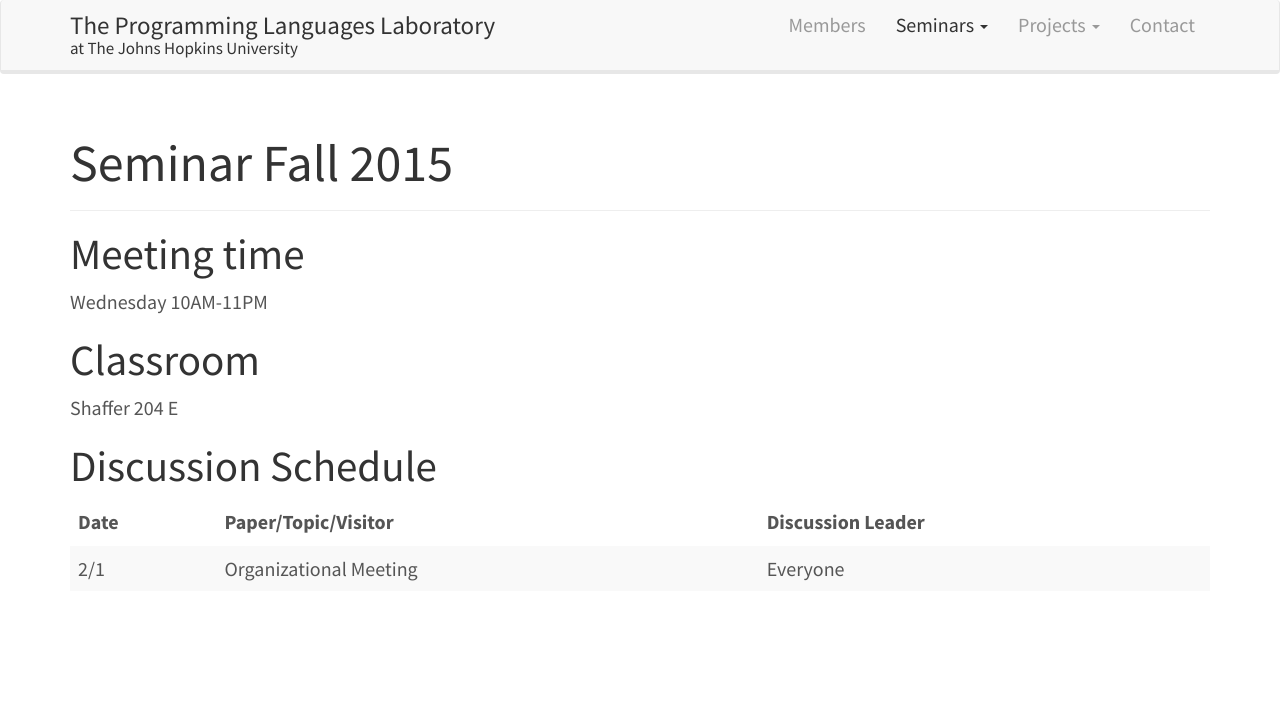
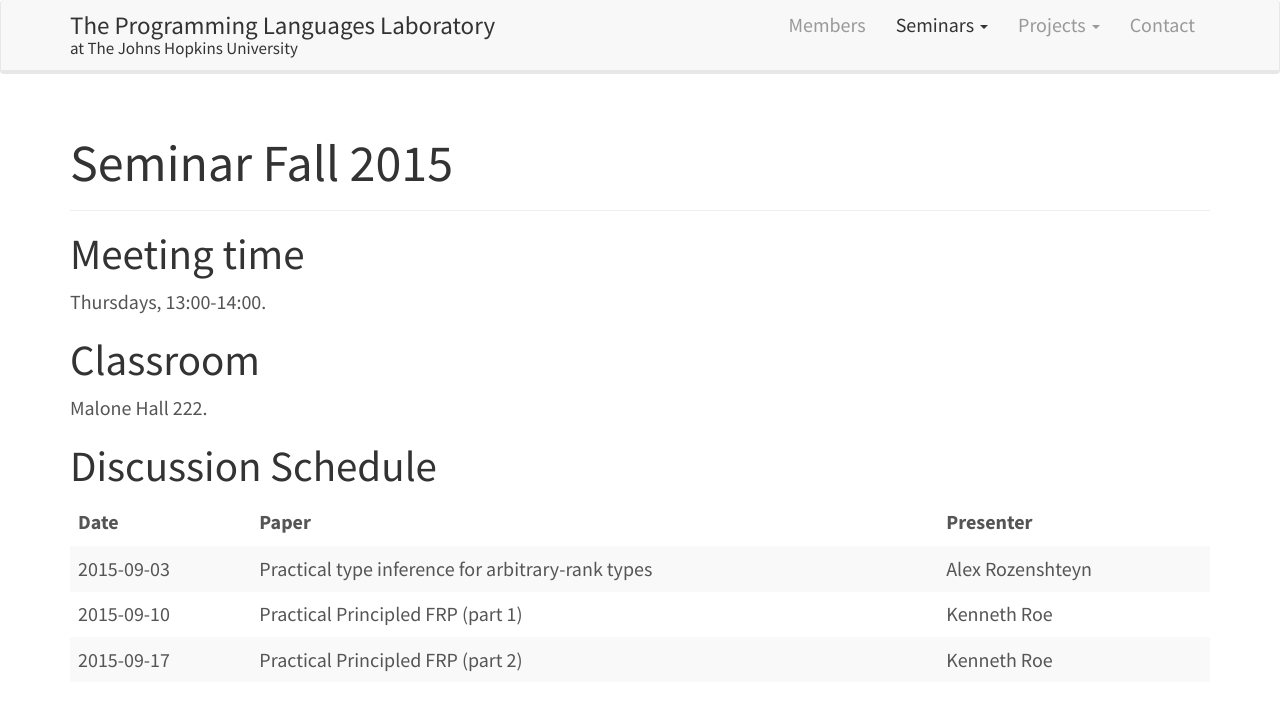
Before and after one commit to JHU-PL-Lab/www-pl-lab, a Jekyll site: the page built from seminars/fall-2015.md, in a window 1280 px wide. Shown: the top 711 px of the page. Built offline with Jekyll 4.4.1, drawn with Linux system fonts in a browser that asks for light colours.

Commit message:
Update Seminar Fall 2015

```diff
--- a/seminars/fall-2015.md
+++ b/seminars/fall-2015.md
@@ -3,16 +3,21 @@ title: Seminar Fall 2015
 permalink: /seminars/fall-2015/
 ---
 
-## Meeting time
+Meeting time
+------------
 
-Wednesday 10AM-11PM
+Thursdays, 13:00-14:00.
 
-## Classroom
+Classroom
+---------
 
-Shaffer 204 E
+Malone Hall 222.
 
-## Discussion Schedule
+Discussion Schedule
+-------------------
 
-| Date | Paper/Topic/Visitor    | Discussion Leader |
-|------+------------------------+-------------------|
-| 2/1  | Organizational Meeting | Everyone          |
+|       Date | Paper                                             | Presenter        |
+|------------+---------------------------------------------------+------------------|
+| 2015-09-03 | Practical type inference for arbitrary-rank types | Alex Rozenshteyn |
+| 2015-09-10 | Practical Principled FRP (part 1)                 | Kenneth Roe      |
+| 2015-09-17 | Practical Principled FRP (part 2)                 | Kenneth Roe      |
```
